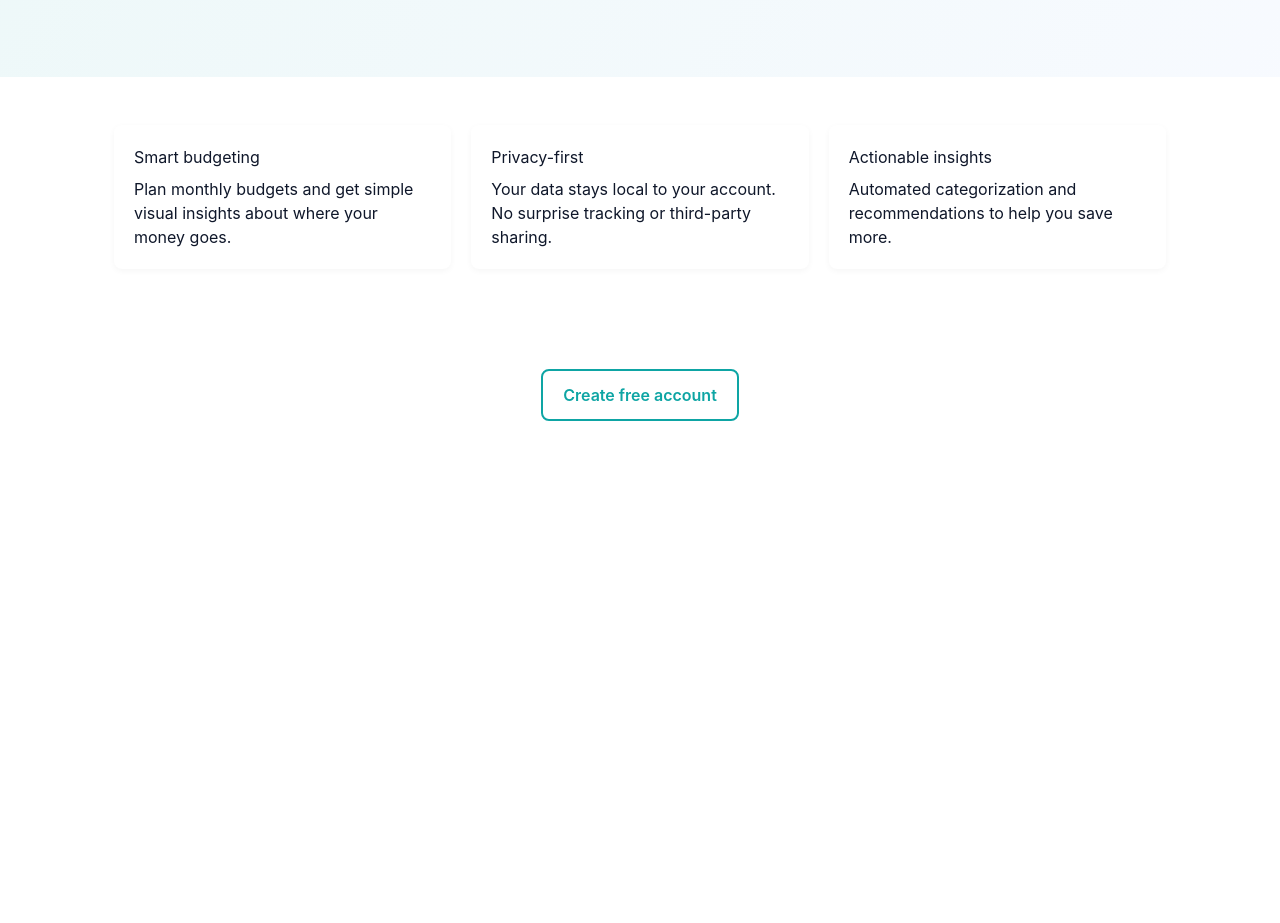
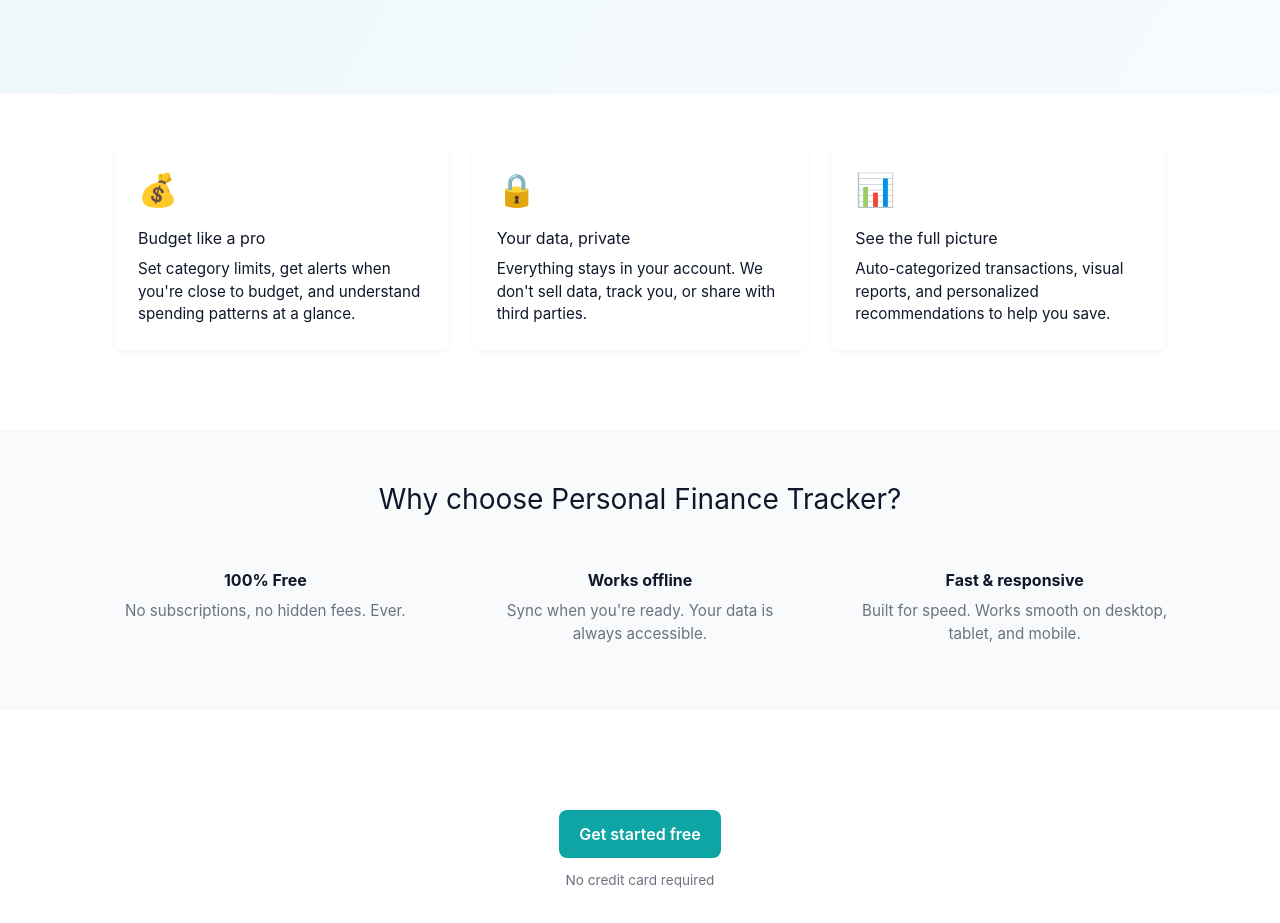
Before and after one commit to mrememisaac/personal-finance-tracker, a React (Vite) app: page / in a window 1280 px wide. Shown: the part 429-1352 px from the top of the page. Before the commit the page ends 882 px from the top, so only its background shows below. Built offline with nearby package versions, Linux system fonts and the light colour scheme.

Commit message:
feat(landing): improve copy, add trust section, enhance features with emoji icons

```diff
--- a/src/shared/components/LandingPage.tsx
+++ b/src/shared/components/LandingPage.tsx
@@ -9,9 +9,10 @@ const LandingPage: React.FC = () => {
                 <div className="landing-hero-inner">
                     <div className="landing-hero-grid">
                         <div>
-                                <h1 className="landing-title">Take control of your money</h1>
-                                <p className="landing-subtitle">Personal Finance Tracker helps you budget, track spending, and reach your goals — simple, private, and fast.</p>
-                                <a href="/auth/signup" className="landing-cta">Get started — Sign up</a>
+                            <h1 className="landing-title">Your money, your control</h1>
+                            <p className="landing-subtitle">Track spending, set budgets, and reach financial goals with a simple, private tool built for clarity.</p>
+                            <p className="landing-tagline">No ads. No tracking. Just honest money management.</p>
+                            <a href="/auth/signup" className="landing-cta landing-cta-primary">Start for free</a>
                         </div>
                         <div className="landing-illustration" aria-hidden="true">
                             <svg width="280" height="200" viewBox="0 0 280 200" fill="none" xmlns="http://www.w3.org/2000/svg" role="img">
@@ -34,21 +35,45 @@ const LandingPage: React.FC = () => {
 
             <section className="landing-features">
                 <div className="feature">
-                    <h3>Smart budgeting</h3>
-                    <p>Plan monthly budgets and get simple visual insights about where your money goes.</p>
+                    <div className="feature-icon">💰</div>
+                    <h3>Budget like a pro</h3>
+                    <p>Set category limits, get alerts when you're close to budget, and understand spending patterns at a glance.</p>
                 </div>
                 <div className="feature">
-                    <h3>Privacy-first</h3>
-                    <p>Your data stays local to your account. No surprise tracking or third-party sharing.</p>
+                    <div className="feature-icon">🔒</div>
+                    <h3>Your data, private</h3>
+                    <p>Everything stays in your account. We don't sell data, track you, or share with third parties.</p>
                 </div>
                 <div className="feature">
-                    <h3>Actionable insights</h3>
-                    <p>Automated categorization and recommendations to help you save more.</p>
+                    <div className="feature-icon">📊</div>
+                    <h3>See the full picture</h3>
+                    <p>Auto-categorized transactions, visual reports, and personalized recommendations to help you save.</p>
+                </div>
+            </section>
+
+            <section className="landing-trust">
+                <h2 className="landing-section-title">Why choose Personal Finance Tracker?</h2>
+                <div className="trust-grid">
+                    <div className="trust-item">
+                        <strong>100% Free</strong>
+                        <p>No subscriptions, no hidden fees. Ever.</p>
+                    </div>
+                    <div className="trust-item">
+                        <strong>Works offline</strong>
+                        <p>Sync when you're ready. Your data is always accessible.</p>
+                    </div>
+                    <div className="trust-item">
+                        <strong>Fast & responsive</strong>
+                        <p>Built for speed. Works smooth on desktop, tablet, and mobile.</p>
+                    </div>
                 </div>
             </section>
 
             <section className="landing-footer-cta">
-                <a href="/auth/signup" className="landing-cta secondary">Create free account</a>
+                <div className="footer-cta-container">
+                    <a href="/auth/signup" className="landing-cta landing-cta-primary">Get started free</a>
+                    <p className="cta-note">No credit card required</p>
+                </div>
             </section>
         </main>
     );
--- a/src/shared/styles/landing.css
+++ b/src/shared/styles/landing.css
@@ -29,12 +29,22 @@
     align-items: center;
 }
 
-.landing-illustration svg { display:block; margin-left:auto }
+.landing-illustration svg {
+    display: block;
+    margin-left: auto
+}
 
 .landing-title {
     font-size: 2.25rem;
     margin: 0;
     color: #0f172a;
+}
+
+.landing-tagline {
+    font-size: 0.95rem;
+    color: var(--accent);
+    margin: 0.5rem 0 1rem 0;
+    font-weight: 500;
 }
 
 .landing-subtitle {
@@ -52,6 +62,11 @@
     border-radius: 0.5rem;
     text-decoration: none;
     font-weight: 600;
+    transition: background-color 0.2s ease;
+}
+
+.landing-cta:hover {
+    background-color: var(--accent-600);
 }
 
 .landing-cta.secondary {
@@ -60,10 +75,14 @@
     color: var(--accent);
 }
 
+.landing-cta.secondary:hover {
+    background-color: rgba(14, 165, 164, 0.1);
+}
+
 .landing-features {
     display: grid;
-    grid-template-columns: repeat(auto-fit, minmax(220px, 1fr));
-    gap: 1.25rem;
+    grid-template-columns: repeat(auto-fit, minmax(240px, 1fr));
+    gap: 1.5rem;
     padding: 3rem 1.5rem;
     max-width: 1100px;
     margin: 0 auto;
@@ -71,19 +90,82 @@
 
 .feature {
     background: white;
-    padding: 1.25rem;
+    padding: 1.5rem;
     border-radius: 0.5rem;
     box-shadow: 0 2px 6px rgba(2, 6, 23, 0.04);
     color: #0f172a;
 }
 
+.feature-icon {
+    font-size: 2rem;
+    margin-bottom: 0.75rem;
+}
+
 .feature h3 {
     margin: 0 0 0.5rem 0;
+    color: #0f172a;
+}
+
+.feature p {
+    margin: 0;
+    font-size: 0.95rem;
+    line-height: 1.5;
+}
+
+.landing-section-title {
+    text-align: center;
+    font-size: 1.75rem;
+    color: #0f172a;
+    margin: 0 0 2rem 0;
+}
+
+.landing-trust {
+    background: #f9fafb;
+    padding: 3rem 1.5rem;
+    margin: 2rem 0;
+}
+
+.trust-grid {
+    display: grid;
+    grid-template-columns: repeat(auto-fit, minmax(200px, 1fr));
+    gap: 1.5rem;
+    max-width: 1100px;
+    margin: 0 auto;
+}
+
+.trust-item {
+    text-align: center;
+    padding: 1rem;
+}
+
+.trust-item strong {
+    display: block;
+    color: #0f172a;
+    font-size: 1rem;
+    margin-bottom: 0.5rem;
+}
+
+.trust-item p {
+    margin: 0;
+    color: var(--muted);
+    font-size: 0.95rem;
+    line-height: 1.5;
 }
 
 .landing-footer-cta {
-    padding: 2rem;
+    padding: 3rem 1.5rem;
     text-align: center;
+}
+
+.footer-cta-container {
+    max-width: 400px;
+    margin: 0 auto;
+}
+
+.cta-note {
+    margin: 0.75rem 0 0 0;
+    font-size: 0.85rem;
+    color: var(--muted);
 }
 
 @media (min-width: 1024px) {
```
Also changed, not shown: test/setup.ts (+0 -1 lines). Lines whose indentation alone changed are shown as unchanged.
